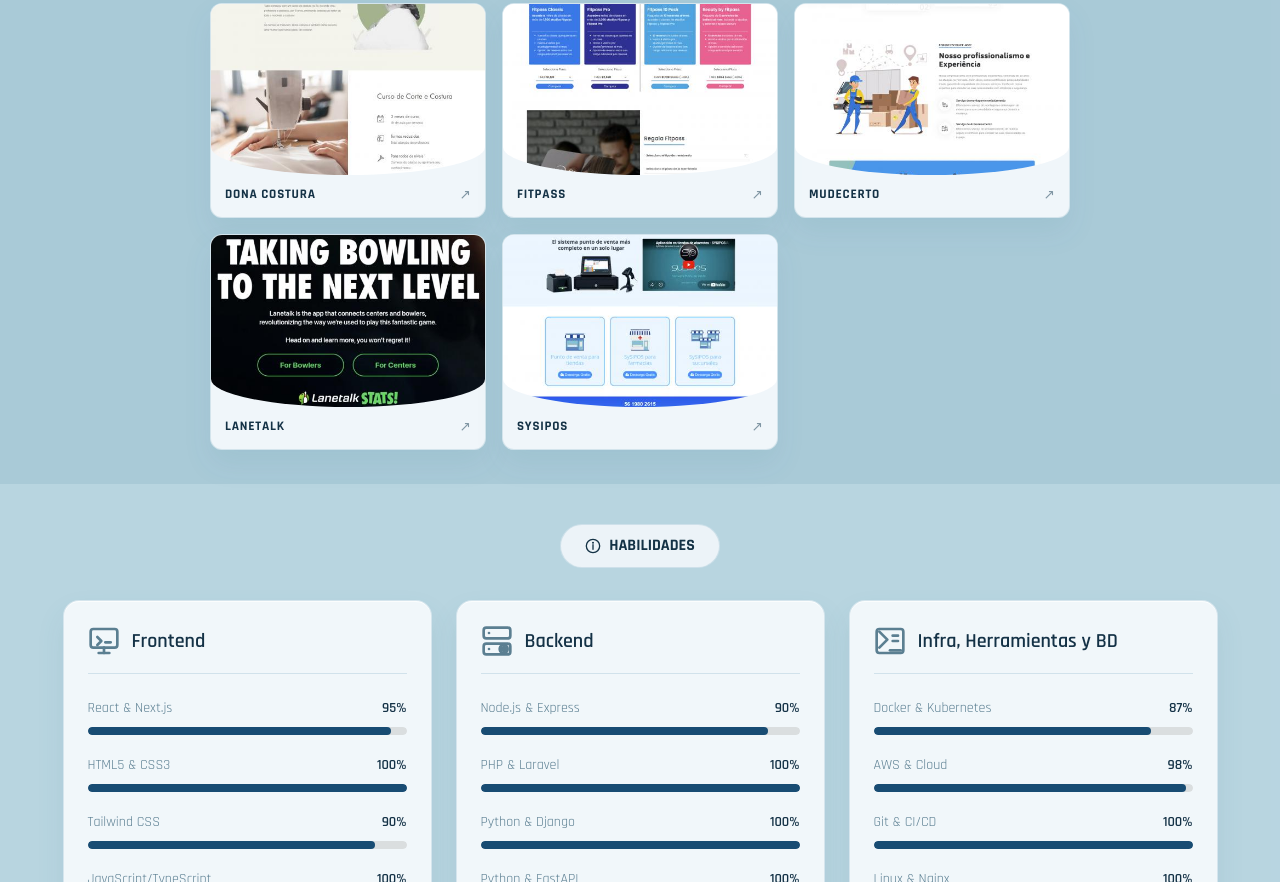
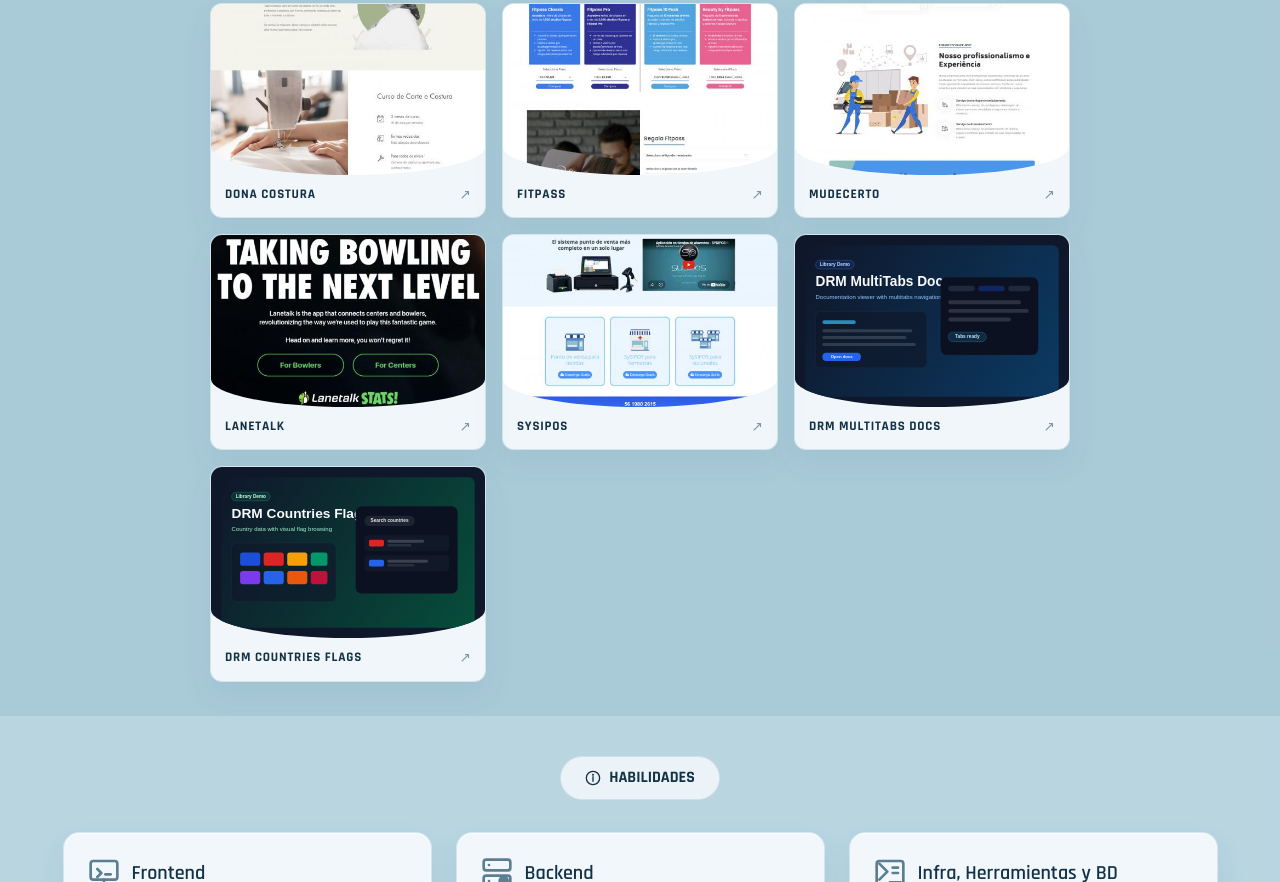
Before and after one commit to drobinetm/drobinetm-portfolio, an Astro site: page /drobinetm-portfolio/es/ in a window 1280 px wide. Shown: the part 1841-2723 px from the top of the page. Built offline with nearby package versions, Linux system fonts and the light colour scheme; Astro itself is replaced by a stand-in of ours.

Commit message:
feat: add DRM libraries to portfolio with flags and multitabs docs

```diff
--- a/src/content/portfolio/en.md
+++ b/src/content/portfolio/en.md
@@ -69,6 +69,8 @@ projects:
       label: ALL
     - value: web
       label: WEB
+    - value: libraries
+      label: LIBRARIES
   images:
     - src: "/slider/donacostura.jpg"
       title: "Dona Costura"
@@ -110,6 +112,22 @@ projects:
       imageClassName: "rounded-[18px] object-cover"
       filteredClassName: "rounded-[18px] object-cover"
       tags: ["web"]
+    - src: "/slider/drm-multitabs-docs.svg"
+      title: "DRM MultiTabs Docs"
+      alt: "DRM MultiTabs Docs library preview"
+      href: "https://drm-multitabs-docs.netlify.app/"
+      className: "top-[118px] left-[132px] w-[250px] h-[190px] rotate-[-4deg]"
+      imageClassName: "rounded-[18px] object-cover"
+      filteredClassName: "rounded-[18px] object-cover"
+      tags: ["libraries"]
+    - src: "/slider/drm-countries-flags.svg"
+      title: "DRM Countries Flags"
+      alt: "DRM Countries Flags library preview"
+      href: "https://drm-countries-flags.netlify.app/"
+      className: "top-[238px] left-[404px] w-[250px] h-[190px] rotate-[5deg]"
+      imageClassName: "rounded-[18px] object-cover"
+      filteredClassName: "rounded-[18px] object-cover"
+      tags: ["libraries"]
 
 skills:
   badge: "SKILLS"
--- a/src/content/portfolio/es.md
+++ b/src/content/portfolio/es.md
@@ -69,6 +69,8 @@ projects:
       label: TODOS
     - value: web
       label: WEB
+    - value: libraries
+      label: LIBRERÍAS
   images:
     - src: "/slider/donacostura.jpg"
       title: "Dona Costura"
@@ -110,6 +112,22 @@ projects:
       imageClassName: "rounded-[18px] object-cover"
       filteredClassName: "rounded-[18px] object-cover"
       tags: ["web"]
+    - src: "/slider/drm-multitabs-docs.svg"
+      title: "DRM MultiTabs Docs"
+      alt: "Vista previa de la librería DRM MultiTabs Docs"
+      href: "https://drm-multitabs-docs.netlify.app/"
+      className: "top-[118px] left-[132px] w-[250px] h-[190px] rotate-[-4deg]"
+      imageClassName: "rounded-[18px] object-cover"
+      filteredClassName: "rounded-[18px] object-cover"
+      tags: ["libraries"]
+    - src: "/slider/drm-countries-flags.svg"
+      title: "DRM Countries Flags"
+      alt: "Vista previa de la librería DRM Countries Flags"
+      href: "https://drm-countries-flags.netlify.app/"
+      className: "top-[238px] left-[404px] w-[250px] h-[190px] rotate-[5deg]"
+      imageClassName: "rounded-[18px] object-cover"
+      filteredClassName: "rounded-[18px] object-cover"
+      tags: ["libraries"]
 
 skills:
   badge: "HABILIDADES"
```
Also changed, not shown: public/slider/drm-countries-flags.jpeg (added), public/slider/drm-countries-flags.svg (added), public/slider/drm-multitabs-docs.svg (added).
